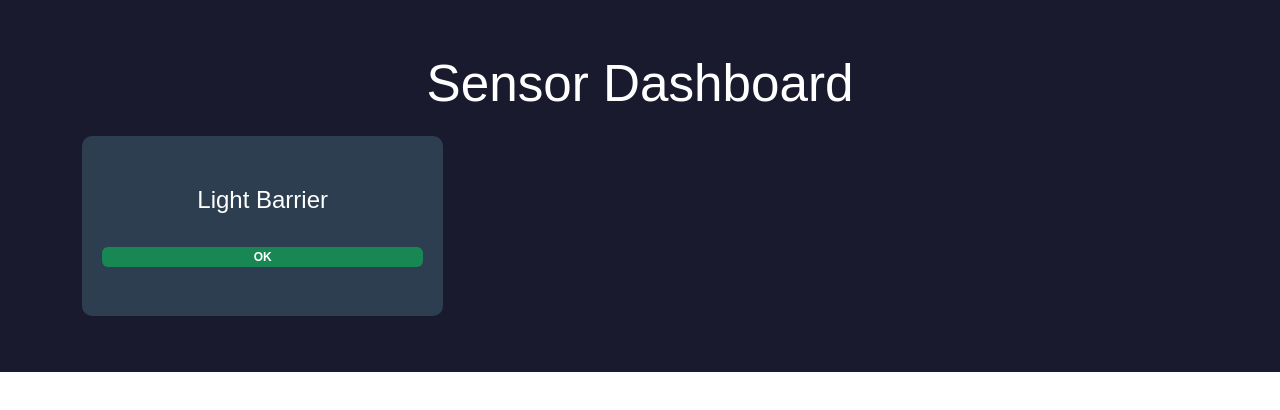
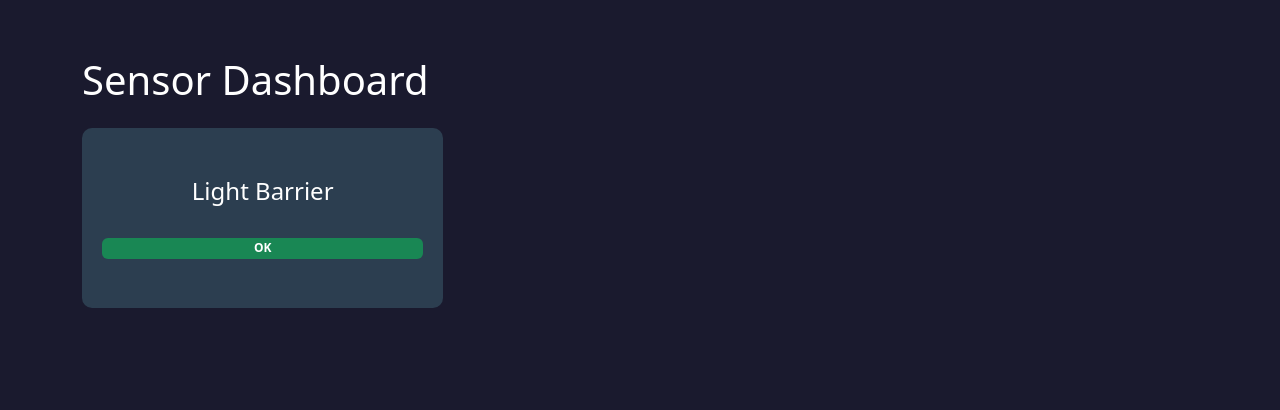
Before and after one commit to Borosnyai/Playground, a Vue app in the folder frontend/: page / in a window 1280 px wide. Shown: the top 410 px of the page. Built offline with nearby package versions, Linux system fonts and the light colour scheme.

Commit message:
#26 Global Style war simplified

```diff
--- a/frontend/src/style.css
+++ b/frontend/src/style.css
@@ -1,77 +1,16 @@
+/* Global base styles */
 :root {
-  font-family: system-ui, Avenir, Helvetica, Arial, sans-serif;
-  line-height: 1.5;
-  font-weight: 400;
-
-  color-scheme: light dark;
+  font-family: Arial, sans-serif;
   color: rgba(255, 255, 255, 0.87);
-  background-color: #242424;
-
-  font-synthesis: none;
-  text-rendering: optimizeLegibility;
-  -webkit-font-smoothing: antialiased;
-  -moz-osx-font-smoothing: grayscale;
-}
-
-a {
-  font-weight: 500;
-  color: #646cff;
-  text-decoration: inherit;
-}
-a:hover {
-  color: #535bf2;
 }
 
 body {
   margin: 0;
   background: #1a1a2e;
-  font-family: Arial, sans-serif;
-}
-
-h1 {
-  font-size: 3.2em;
-  line-height: 1.1;
-}
-
-button {
-  border-radius: 8px;
-  border: 1px solid transparent;
-  padding: 0.6em 1.2em;
-  font-size: 1em;
-  font-weight: 500;
-  font-family: inherit;
-  background-color: #1a1a1a;
-  cursor: pointer;
-  transition: border-color 0.25s;
-}
-button:hover {
-  border-color: #646cff;
-}
-button:focus,
-button:focus-visible {
-  outline: 4px auto -webkit-focus-ring-color;
-}
-
-.card {
-  padding: 2em;
 }
 
 #app {
   max-width: 1280px;
   margin: 0 auto;
   padding: 2rem;
-  text-align: center;
 }
-
-@media (prefers-color-scheme: light) {
-  :root {
-    color: #213547;
-    background-color: #ffffff;
-  }
-  a:hover {
-    color: #747bff;
-  }
-  button {
-    background-color: #f9f9f9;
-  }
-}
```
